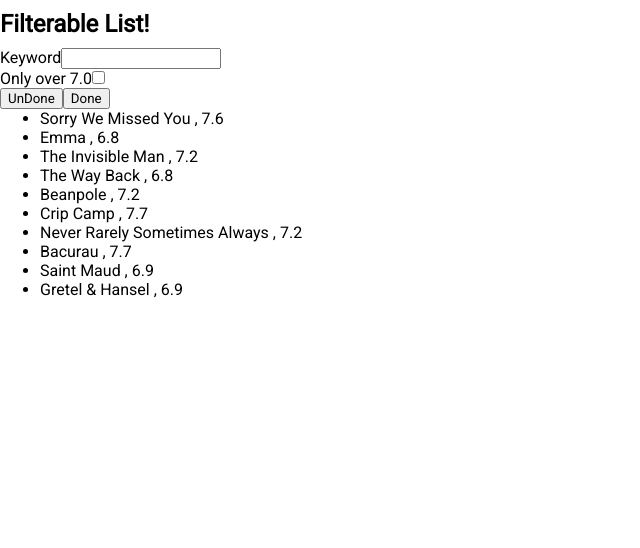
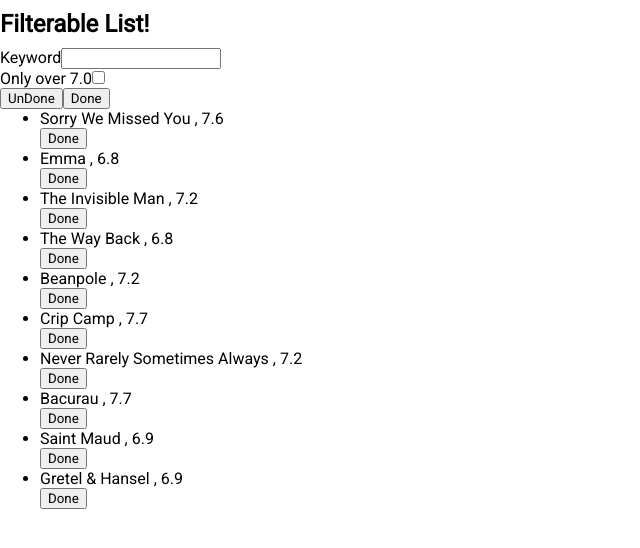
Before and after one commit to NeginSal/MovieList, a React (Create React App) app: page / in a window 1280 px wide. Shown: the top 548 px of the page, without its empty margins (0-640 px from the left). Built offline with nearby package versions, Linux system fonts and the light colour scheme.

Commit message:
change on done and undone button

```diff
--- a/src/App.js
+++ b/src/App.js
@@ -6,6 +6,7 @@ import Loading from "./components/Loading";
 const App = () => {
   const [movies, setMovies] = useState([]);
   const [loading, setLoading] = useState(true);
+
 
   useEffect(() => {
     getAllMovies().then((response) => {
--- a/src/components/Details.js
+++ b/src/components/Details.js
@@ -1,4 +1,5 @@
 import { useEffect, useState } from "react";
+import Loading from "./Loading";
 import { getMovie } from "./Transportlayer";
 //import Loading from "./Loading"
 
@@ -21,6 +22,7 @@ const Details = ({ id, onClickBack }) => {
   }
 
   return <div>
+    loading ? (<Loading/>) :(
       <div>
         <h3>Detail</h3>
         <div>
@@ -29,7 +31,8 @@ const Details = ({ id, onClickBack }) => {
           <button onClick={onClickBack}>Back</button>
         </div>
       </div>
-    </div>;
+    </div>
+    ;
 };
 
 export default Details;
--- a/src/components/List.js
+++ b/src/components/List.js
@@ -1,13 +1,15 @@
 import ListItem from "./ListItem";
 
-const List = ({ items, onClick }) => {
+const List = ({ items, onClick, onClickDone }) => {
   const listItems = items.map((item) => {
     return (
       <ListItem
         key={item.id}
         text={item.text}
         rate={item.rate}
+        isDone={item.done}
         onClick={() => onClick(item.id)}
+        onClickDone={() => onClickDone(item.id)}
       />
     );
   });
--- a/src/components/ListItem.js
+++ b/src/components/ListItem.js
@@ -1,7 +1,8 @@
-const ListItem = ({ text, rate, onClick }) => {
+const ListItem = ({ text, rate, onClick, isDone, onClickDone }) => {
   return (
     <div>
       <li onClick={onClick}>{`${text} , ${rate}`}</li>
+      <button onClick={onClickDone}>{isDone ? "unDone" : "Done"}</button>
     </div>
   );
 };
--- a/src/components/Manager.js
+++ b/src/components/Manager.js
@@ -8,9 +8,10 @@ const Manager = ({ initMovies }) => {
   const [OverSeven, setOverSeven] = useState(false);
   const [filmId, setfilmId] = useState(null);
   const [mode, setMode] = useState("unDone");
+  const [movies, setMovies] = useState(initMovies);
 
   const filterItems = () => {
-    return initMovies
+    return movies
       .filter((item) => (mode === "done" ? item.done : !item.done))
       .filter((item) => item.text.toLowerCase().includes(Keyword.toLowerCase()))
       .filter((item) => (OverSeven ? item.rate > 7 : true));
@@ -19,6 +20,17 @@ const Manager = ({ initMovies }) => {
   function handleChangeInput({ value, name }) {
     if (name === "keyword") setKeyword(value);
     else setOverSeven(value);
+  }
+
+  function handleClickDone(id){
+    const data = movies.map(item => {
+      if(item.id === id){
+        const done =!item.done;
+        return {...item,done}
+      }
+      return item;
+    });
+    setMovies(data);
   }
 
   if (filmId > 0) {
@@ -38,7 +50,7 @@ const Manager = ({ initMovies }) => {
         <button onClick={() => setMode("done")}>Done</button>
       </div>
       <div>
-        <List items={filterItems()} onClick={(id) => setfilmId(id)} />
+        <List items={filterItems()} onClick={(id) => setfilmId(id)}  onClickDone={handleClickDone}/>
       </div>
     </>
   );
```
